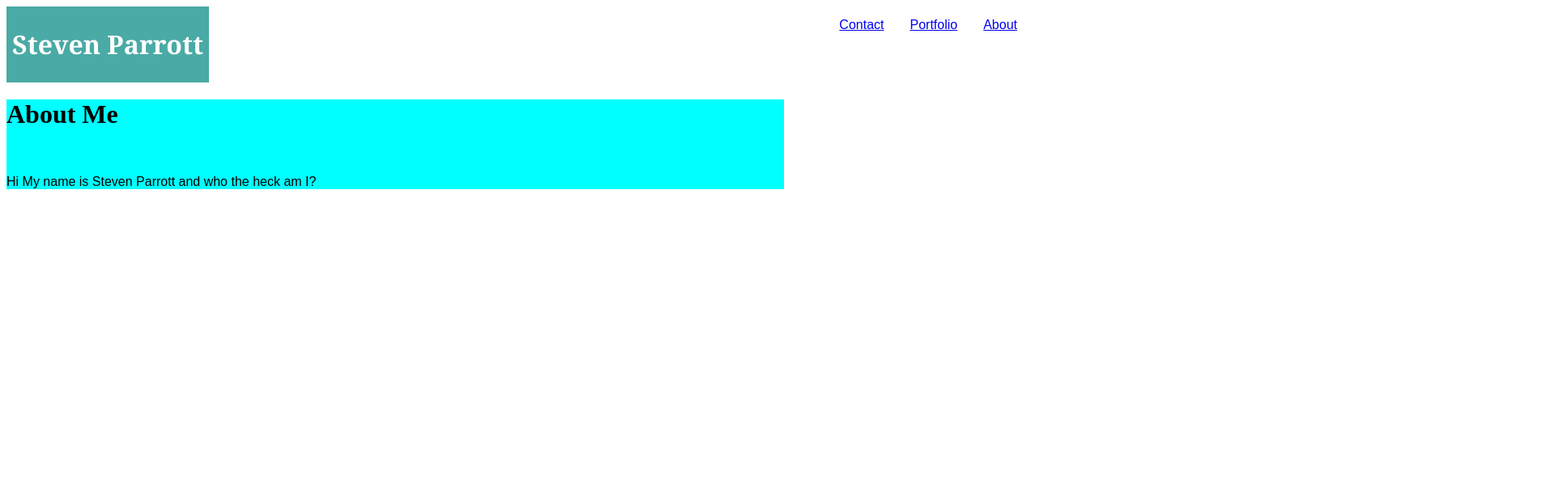
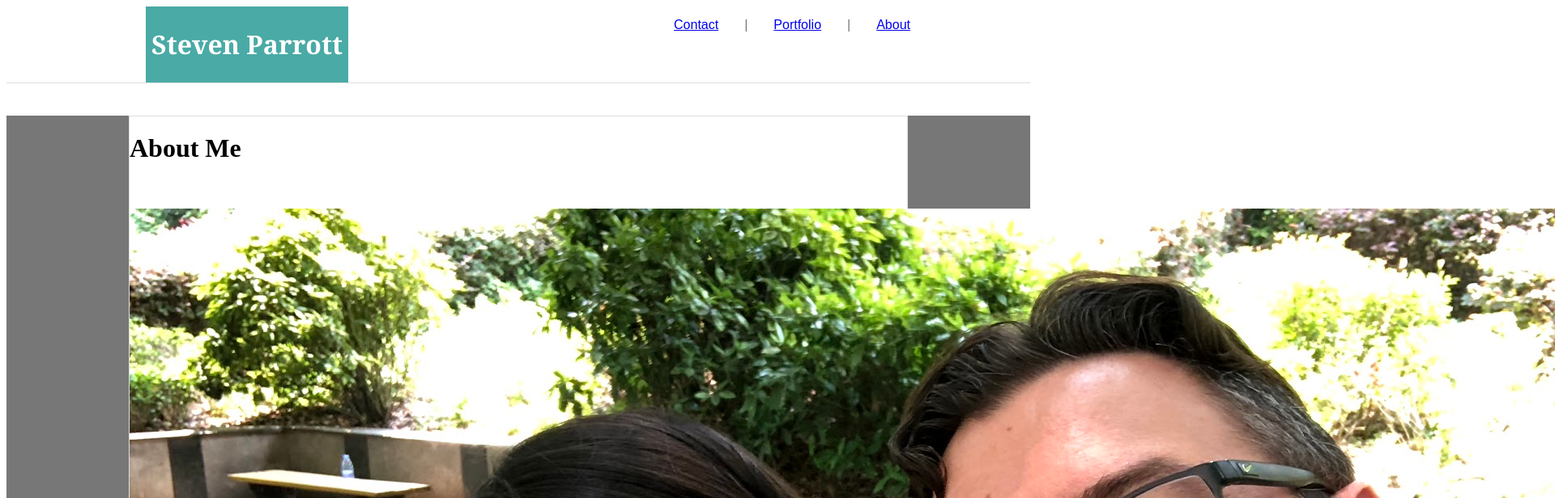
Before and after one commit to MochaCosine1206/Basic-Portfolio, a plain HTML site: page index.html in a window 1280 px wide. Shown: the top 616 px of the page at 81% size, 1920 px wide, since content can reach past the window. Drawn offline with Linux system fonts and the light colour scheme.

Commit message:
Header tweaks and new bodyContainer div

```diff
--- a/assets/css/style.css
+++ b/assets/css/style.css
@@ -6,12 +6,24 @@ p {
     font-family: 'Arial', 'Helvetica Neue', Helvetica, sans-serif;
 }
 
-ul {
-    list-style-type: none;
+img {
+    height: auto;
+    width: auto;
+    float: left;
+}
+
+.header{
     margin: 0;
     padding: 0;
     overflow: hidden;
     background-color: #ffffff;
+    border-bottom: 1px solid #dddddd;
+}
+
+ul {
+    list-style-type: none;
+    margin: auto;
+    max-width: 960px;
 }
 
 li {
@@ -22,8 +34,6 @@ li {
     padding: 14px 16px;
     text-decoration: none;
     font-family: 'Arial', 'Helvetica Neue', Helvetica, sans-serif;
-    color: inherit;
-
 }
 
 li.myName {
@@ -34,7 +44,23 @@ li.myName {
     color: #ffffff;
 }
 
+.bodyContainer {
+    background-color: #777777;
+}
+
 .body {
     max-width: 960px;
-    background-color: aqua;
+    background-color: #ffffff;
+    border-style: solid;
+    border-width: 1px;
+    border-color: #dddddd;
+    margin-right: auto;
+    margin-left: auto;
+    margin-top: 40px;
+    margin-bottom: 40px;
 }
+
+.footer {
+    background-color: #666666;
+    position: fixed;
+}
--- a/index.html
+++ b/index.html
@@ -8,17 +8,28 @@
         <ul>
         <li class="myName"><h1>Steven Parrott<h1></li>
         <li><a href="index.html">About</a></li>
+        <li> | </li>
         <li><a href="portfolio.html">Portfolio</a></li>
+        <li> | </li>
         <li><a href="contact.html">Contact</a></li>
         </ul>
     </div>
+    <div class="bodyContainer">
     <div class="body">
         <h1>About Me</h1>
         <br>
         <p>
-            Hi My name is Steven Parrott and who the heck am I?
+            <img src="assets/images/IMG_4644.jpg" alt="Steven's Family"> Hi!  My name is Steven Parrott and I'll keep it short and sweet.
+            I have a beautiful daughter and wife, and I currently live in Mesa, AZ.
+            I have been working at Avnet Inc. for the last 5 years as a BI developer, Business
+            and data analyst, and general smasher of Excel.  My drive towards automating everything
+            I touch has brought me here.  Now I'm stuck in a boring position with low visibility and
+            an itch to move out of the state. <br>
+            Paragraph 2
+
         </p>
     </div>
+</div>
     <div class="footer"></div>
 </body>
 </html>
```
Also changed, not shown: assets/images/IMG_4644.jpg (added).
